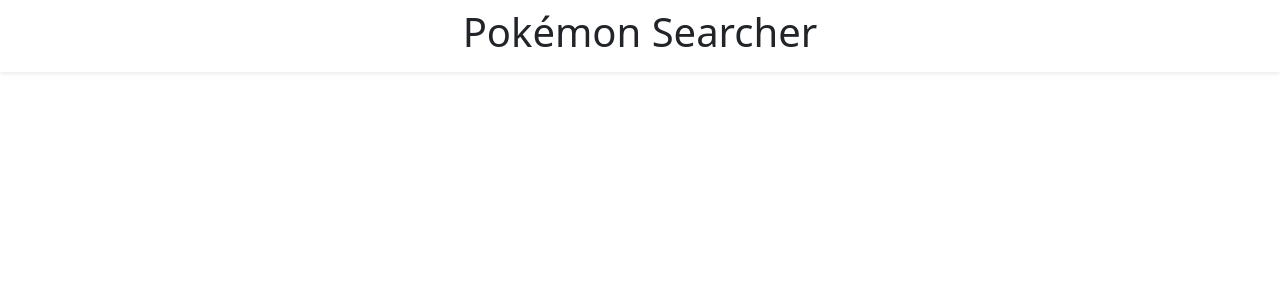
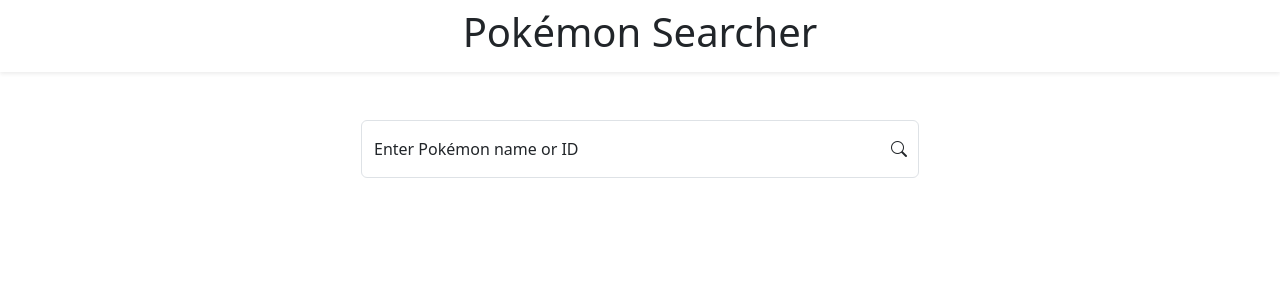
Before and after one commit to gideonadeti/pokemon-searcher, a React (Vite) app: page / in a window 1280 px wide. Shown: the top 300 px of the page. Built offline with nearby package versions, Linux system fonts and the light colour scheme.

Commit message:
Set up search functionality

```diff
--- a/package.json
+++ b/package.json
@@ -11,6 +11,7 @@
   },
   "dependencies": {
     "bootstrap": "^5.3.3",
+    "bootstrap-icons": "^1.11.3",
     "react": "^18.3.1",
     "react-dom": "^18.3.1"
   },
--- a/src/components/Main.tsx
+++ b/src/components/Main.tsx
@@ -1,7 +1,43 @@
+import { useState } from "react";
+
 export default function Main() {
+  const [searchedString, setSearchedString] = useState("");
+
+  function handleSubmit(event: React.FormEvent<HTMLFormElement>) {
+    event.preventDefault();
+
+    const input = event.currentTarget[0] as HTMLInputElement;
+
+    setSearchedString(input.value);
+
+    input.value = "";
+  }
+
   return (
-    <main className="flex-grow-1 container-fluid">
-      <div className="container"></div>
+    <main className="flex-grow-1 container-fluid mt-5">
+      <div className="container d-flex flex-column align-items-center">
+        <Search handleSubmit={handleSubmit} />
+
+        <div>{searchedString}</div>
+      </div>
     </main>
   );
 }
+
+export function Search({
+  handleSubmit,
+}: {
+  handleSubmit: React.FormEventHandler<HTMLFormElement>;
+}) {
+  return (
+    <form className="w-50" onSubmit={handleSubmit}>
+      <div className="form-floating mb-3">
+        <input className="form-control" id="search-input" placeholder="1" />
+        <label htmlFor="search-input">Enter Pokémon name or ID</label>
+        <button className="btn position-absolute top-0 bottom-0 end-0 border-0">
+          <i className="bi-search"></i>
+        </button>
+      </div>
+    </form>
+  );
+}
--- a/src/main.tsx
+++ b/src/main.tsx
@@ -2,6 +2,7 @@
 import { createRoot } from 'react-dom/client'
 
 import App from './App.tsx'
+import "bootstrap-icons/font/bootstrap-icons.css";
 import "bootstrap/dist/css/bootstrap.min.css";
 import './index.css'
 
```
Also changed, not shown: 1 other file (tests, documents, lock files or other folders).
